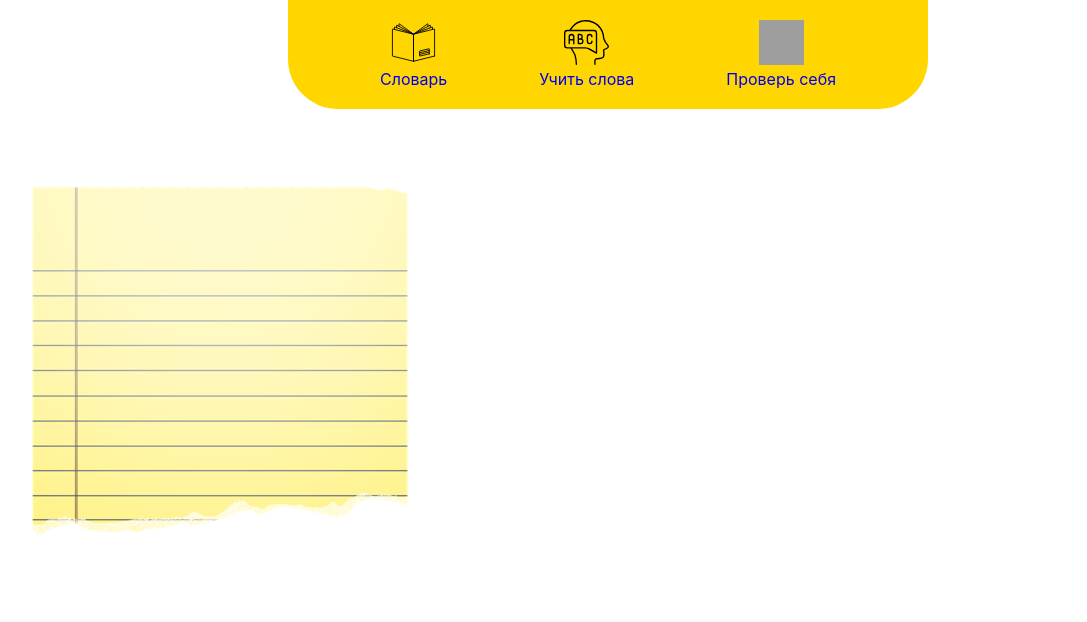
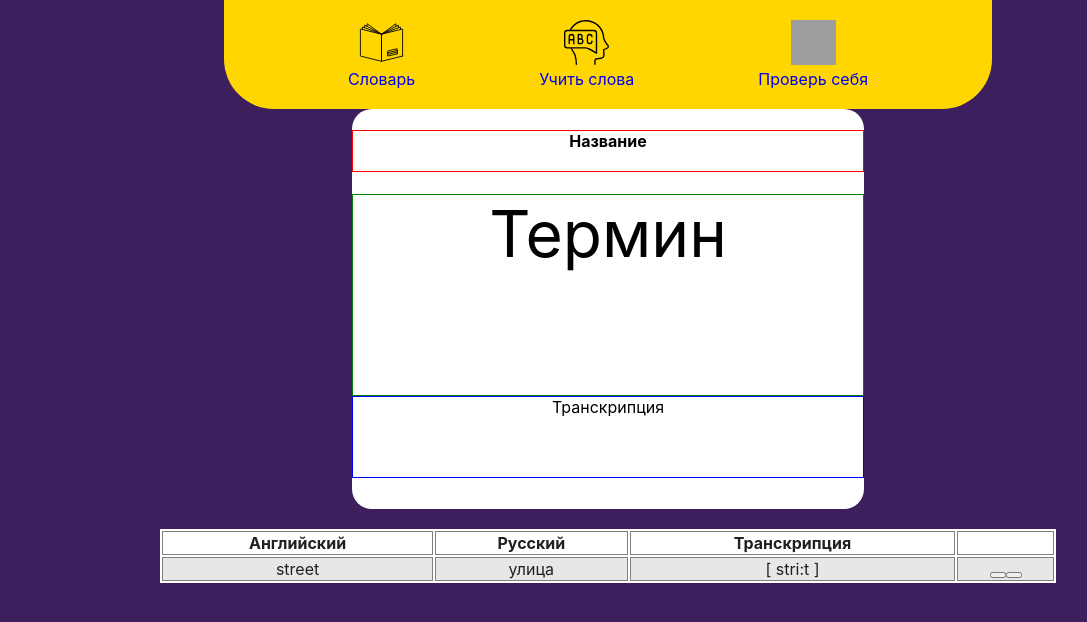
Before and after one commit to AlenaNemtsova/flashcards, a React (Create React App) app: page / in a window 1280 px wide. Shown: the top 622 px of the page, without its empty margins (32-1119 px from the left). Built offline with nearby package versions, Linux system fonts and the light colour scheme; grey boxes are pictures that could not be loaded.

Commit message:
add rows

```diff
--- a/src/App.css
+++ b/src/App.css
@@ -1,7 +1,13 @@
 .App {
   text-align: center;
   width: 100vw;
+  height: 100vh;
+  background-color: #3E1F5E;
 }
+
+
+
+
 
 
 
@@ -11,10 +17,6 @@
   }
 }
 
-
-
-
-
 @keyframes App-logo-spin {
   from {
     transform: rotate(0deg);
--- a/src/App.js
+++ b/src/App.js
@@ -1,7 +1,8 @@
 import './App.css';
 import Header from './components/Header';
-import Card from './components/Card';
+import FlashCard from './components/FlashCard';
 import WordsList from './components/WordsList';
+// import './assets/styles/mainStyles.scss'; переменные не подключаются
 
 
 
@@ -10,7 +11,7 @@ function App() {
     <div className="App">
       <Header></Header>
 
-      <Card></Card>
+      <FlashCard></FlashCard>
       <WordsList></WordsList>
 
       <footer>
--- a/src/components/Card.jsx
+++ /dev/null
@@ -1,17 +0,0 @@
-import React from 'react';
-import './Card.scss';
-
-function Card() {
-    return (
-        <div className='card'>
-        <h4 className='card__title'>{}</h4>
-            <p className='card__source'>{}</p>
-            <p className='card__translation'>{}</p>
-            <p className='card__transcription'>{}</p>
-
-
-        </div>
-    )
-}
-
-export default Card
--- a/src/components/Card.scss
+++ /dev/null
@@ -1,6 +0,0 @@
-.card {
-    width: 100%;
-    height: 500px;
-    background-image: url(../assets/images/paper.png);
-    background-repeat: no-repeat;
-}
--- /dev/null
+++ b/src/components/FlashCard.jsx
@@ -0,0 +1,19 @@
+import React from 'react';
+import './FlashCard.scss';
+
+function FlashCard() {
+    return (
+        <div className='flashcard-wrapper'>
+        <div className='flashcard'>
+
+        <h4 className='flashcard__title'>Название</h4>
+            <p className='flashcard__source'>Термин </p>
+            {/* <p className='flashcard__translation'>{}</p> */}
+            <p className='flashcard__transcription'>Транскрипция</p>
+</div>
+
+        </div>
+    )
+}
+
+export default FlashCard
--- /dev/null
+++ b/src/components/FlashCard.scss
@@ -0,0 +1,37 @@
+.flashcard-wrapper {
+
+    width: 40%;
+    margin: 0 auto;
+    border-radius: 20px;
+    background-color: rgb(255, 255, 255);
+
+}
+
+.flashcard {
+    display: flex;
+    flex-direction: column;
+    flex-wrap: nowrap;
+    height: 50vh;
+    word-break: break-word; //breal-all?
+}
+
+.flashcard__title {
+    flex-basis: 10%;
+    border: 1px solid red;
+}
+
+.flashcard__source {
+    // flex-grow: 2;
+    // height: 50%;
+    flex-basis: 50%;
+    font-size: 4rem;
+    margin: 0;
+    border: 1px solid green;
+
+}
+
+.flashcard__transcription {
+    flex-basis: 20%;
+    margin: 0;
+    border: 1px solid blue;
+}
--- a/src/components/Header.scss
+++ b/src/components/Header.scss
@@ -1,5 +1,5 @@
 .header {
-    width: 50%;
+    width: 60%;
     background-color: #FFD600;
     margin: 0 auto;
     position: sticky;
@@ -16,12 +16,10 @@ a {
     text-decoration: none;
 }
 
-.dictionary {
+.dictionary, .learn, .quiz {
+    transition: 400ms ease;
+
     &:hover {
-        img {
-        width: 50px;
-        height: 50px;
+        transform: scale(1.2);
     }
-
 }
-}
--- a/src/components/WordsList.jsx
+++ b/src/components/WordsList.jsx
@@ -1,10 +1,43 @@
-import React from 'react'
+import React from 'react';
+import './WordsList.scss';
+
+const rows = [
+    { "id": "11346", "english": "street", "transcription": "[ stri:t ]", "russian": "улица", "tags": "овощи", "tags_json": "[\"u043eu0432u043eu0449u0438\"]" },
+];
+
 
 function WordsList() {
     return (
-        <div>
+        <React.Fragment>
+            <table>
+                <thead>
+                    <tr>
+                        <th>Английский</th>
+                        <th>Русский</th>
+                        <th>Транскрипция</th>
+                        <th></th>
+                    </tr>
+                </thead>
+                <tbody>
 
-        </div>
+                    {rows.map((row) =>
+                            <tr>
+                                <td>{row.english}</td>
+                                <td>{row.russian}</td>
+                                <td>{row.transcription}</td>
+                                <td><button className='edit'></button><button className='delete'></button></td>
+                            </tr>
+                    )
+                    }
+                </tbody>
+
+
+
+            </table>
+
+
+
+        </React.Fragment>
     )
 }
 
--- a/src/components/WordsList.scss
+++ b/src/components/WordsList.scss
@@ -0,0 +1,17 @@
+table {
+    width: 70%;
+    margin: 20px auto;
+    background-color: white;
+    color: rgb(32, 32, 32);
+}
+
+th, td {
+    border: 1px solid grey;
+
+}
+
+
+//раскрашиваем каждую вторую сктроку, кроме шапки
+tbody tr:nth-child(odd) {
+    background-color: rgb(231, 231, 231);
+  }
```
Also changed, not shown: 1 other file (tests, documents, lock files or other folders).
